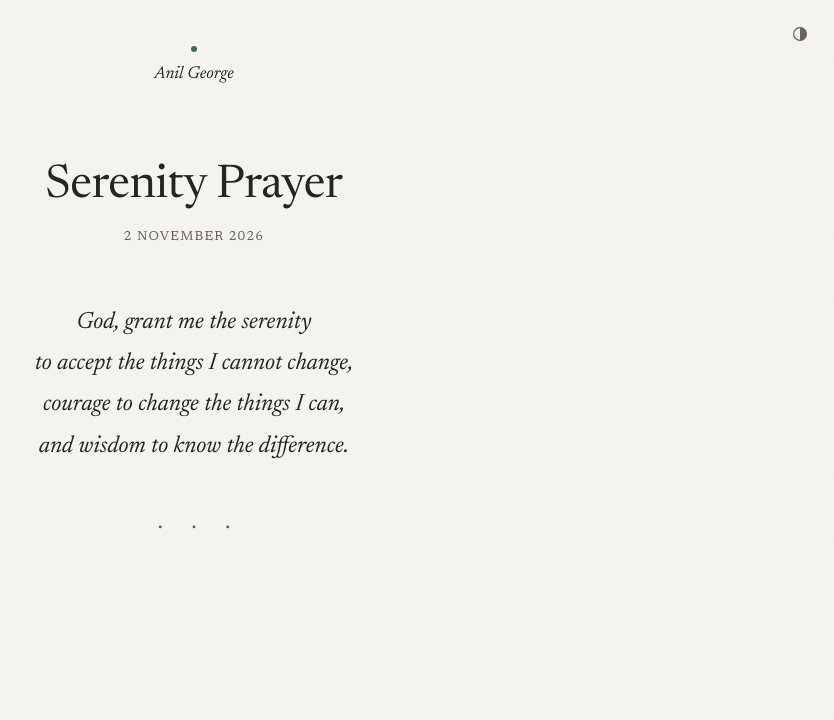
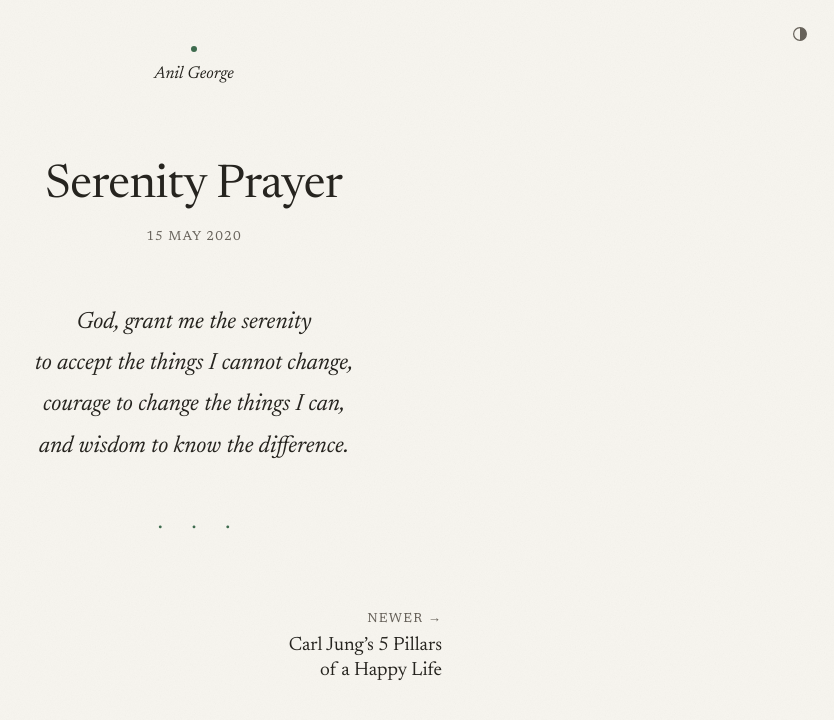
Before and after one commit to anilgeorge04/anilgeorge04.github.io, a Jekyll site: the page built from _posts/2020-05-15-serenity-prayer.md, in a window 1280 px wide. Shown: the top 720 px of the page, without its empty margins (446-1280 px from the left). Built offline with Jekyll 4.4.1, drawn with Linux system fonts in a browser that asks for light colours.

Commit message:
Add older/newer note links and group homepage by year
- End each note with Older / Newer links using Jekyll's previous/next
- Group the homepage list under year labels; dates show day and month
- Rename posts so filenames match their front-matter dates
- Update the homepage greeting

Co-Authored-By: Claude Opus 5.5 <noreply@anthropic.com>

```diff
--- a/_layouts/note.html
+++ b/_layouts/note.html
@@ -13,4 +13,14 @@ layout: default
     </div>
     <p class="end" aria-hidden="true">· · ·</p>
   </article>
+  {%- if page.previous or page.next %}
+  <nav class="pager" aria-label="More notes">
+    {%- if page.previous %}
+    <a class="older" href="{{ page.previous.url | relative_url }}" rel="prev"><span class="pager-label">← Older</span> {{ page.previous.title | escape }}</a>
+    {%- endif %}
+    {%- if page.next %}
+    <a class="newer" href="{{ page.next.url | relative_url }}" rel="next"><span class="pager-label">Newer →</span> {{ page.next.title | escape }}</a>
+    {%- endif %}
+  </nav>
+  {%- endif %}
 </main>
--- a/_posts/2026-11-02-serenity-prayer.md
+++ b/_posts/2020-05-15-serenity-prayer.md
@@ -1,6 +1,6 @@
 ---
 title: Serenity Prayer
-date: 2026-11-02 09:00:00 +0530
+date: 2020-05-15 09:00:00 +0530
 ---
 
 <p class="verse">
--- a/assets/style.css
+++ b/assets/style.css
@@ -168,12 +168,26 @@ a:hover { text-decoration-color: currentColor; }
   font-size: 0.9em;
   text-wrap: balance;
 }
+.years {
+  display: flex;
+  flex-direction: column;
+  gap: clamp(3rem, 7vh, 4rem);
+  margin: clamp(3.5rem, 9vh, 5.5rem) 0 0;
+}
+.year-label {
+  margin: 0 0 1.4rem;
+  color: var(--accent);
+  font-size: 0.72em;
+  font-weight: 400;
+  letter-spacing: 0.14em;
+  font-variant-numeric: lining-nums;
+}
 .notes {
   display: flex;
   flex-direction: column;
   gap: 1.6rem;
   max-width: 32rem;
-  margin: clamp(3.5rem, 9vh, 5.5rem) 0 0;
+  margin: 0;
   padding: 0;
   list-style: none;
 }
@@ -247,6 +261,38 @@ time {
   letter-spacing: 0.5em;
   text-align: center;
   text-indent: 0.5em;
+}
+
+/* Older and newer notes */
+.note:has(+ .pager) { padding-bottom: 0; }
+.pager {
+  display: grid;
+  gap: 1.75rem;
+  max-width: 34rem;
+  margin: 0 auto;
+  padding: clamp(3rem, 8vh, 4.5rem) 1.5rem 6rem;
+  text-align: center;
+}
+.pager a {
+  color: var(--ink);
+  font-size: 0.92em;
+  line-height: 1.3;
+  text-decoration-color: transparent;
+  text-wrap: balance;
+}
+.pager a:hover { color: var(--accent); text-decoration-color: currentColor; }
+.pager-label {
+  display: block;
+  margin-bottom: 0.35rem;
+  color: var(--muted);
+  font-size: 0.68em;
+  letter-spacing: 0.09em;
+  text-transform: uppercase;
+}
+@media (min-width: 36rem) {
+  .pager { grid-template-columns: 1fr 1fr; column-gap: 2.5rem; }
+  .older { text-align: left; }
+  .newer { grid-column: 2; text-align: right; }
 }
 
 /* Note body */
@@ -365,6 +411,6 @@ time {
 
 @media print {
   :root { --bg: #fff; --ink: #000; --soft: #222; --muted: #444; --accent: #000; }
-  body::before, .theme, .end { display: none; }
+  body::before, .theme, .end, .pager { display: none; }
   .note { max-width: none; padding-bottom: 0; }
 }
```
Also changed, not shown: _layouts/home.html (+16 -8 lines), _posts/2021-11-30-jung-five-pillars.md (renamed from _posts/2026-11-02-jung-five-pillars.md, +1 -1 lines).
